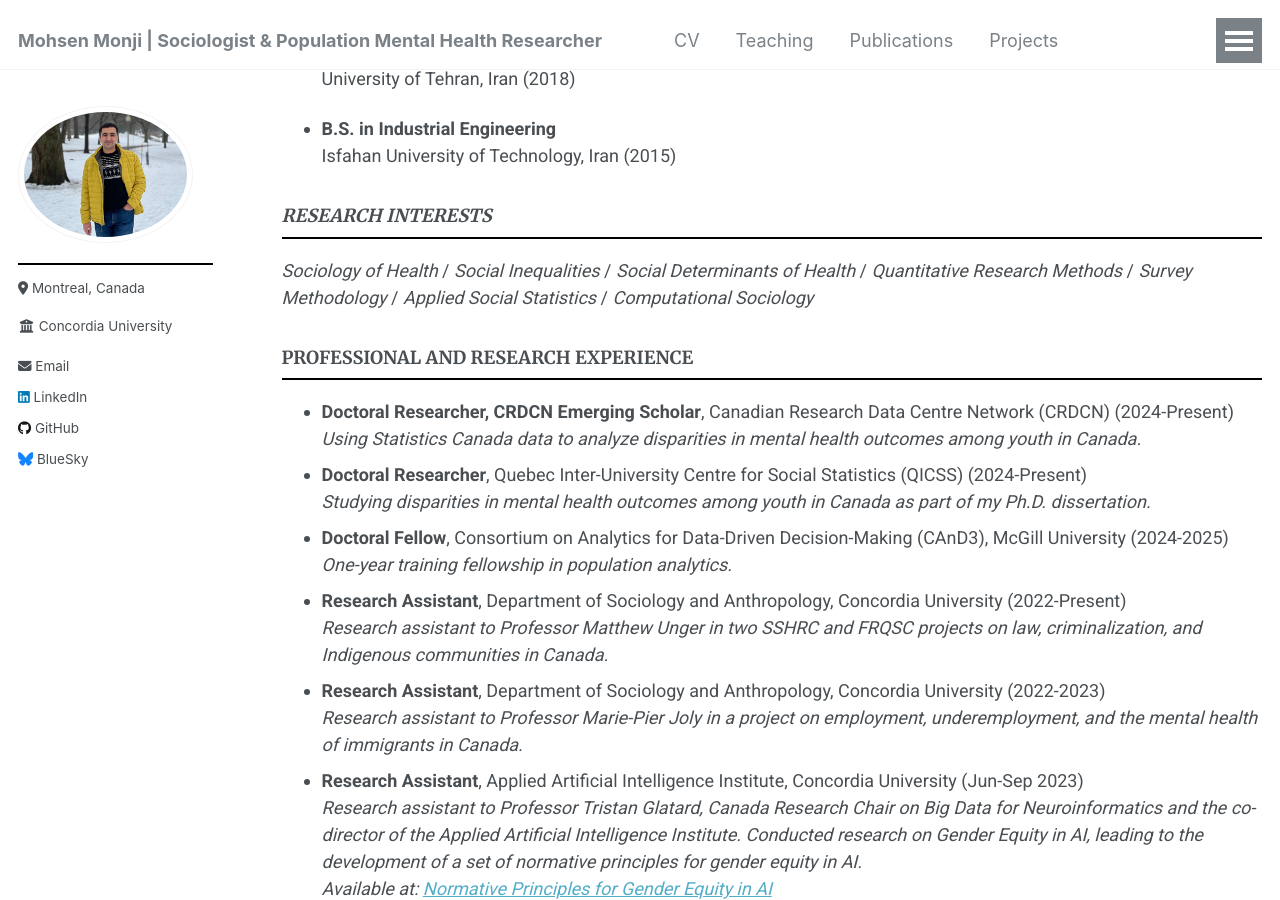
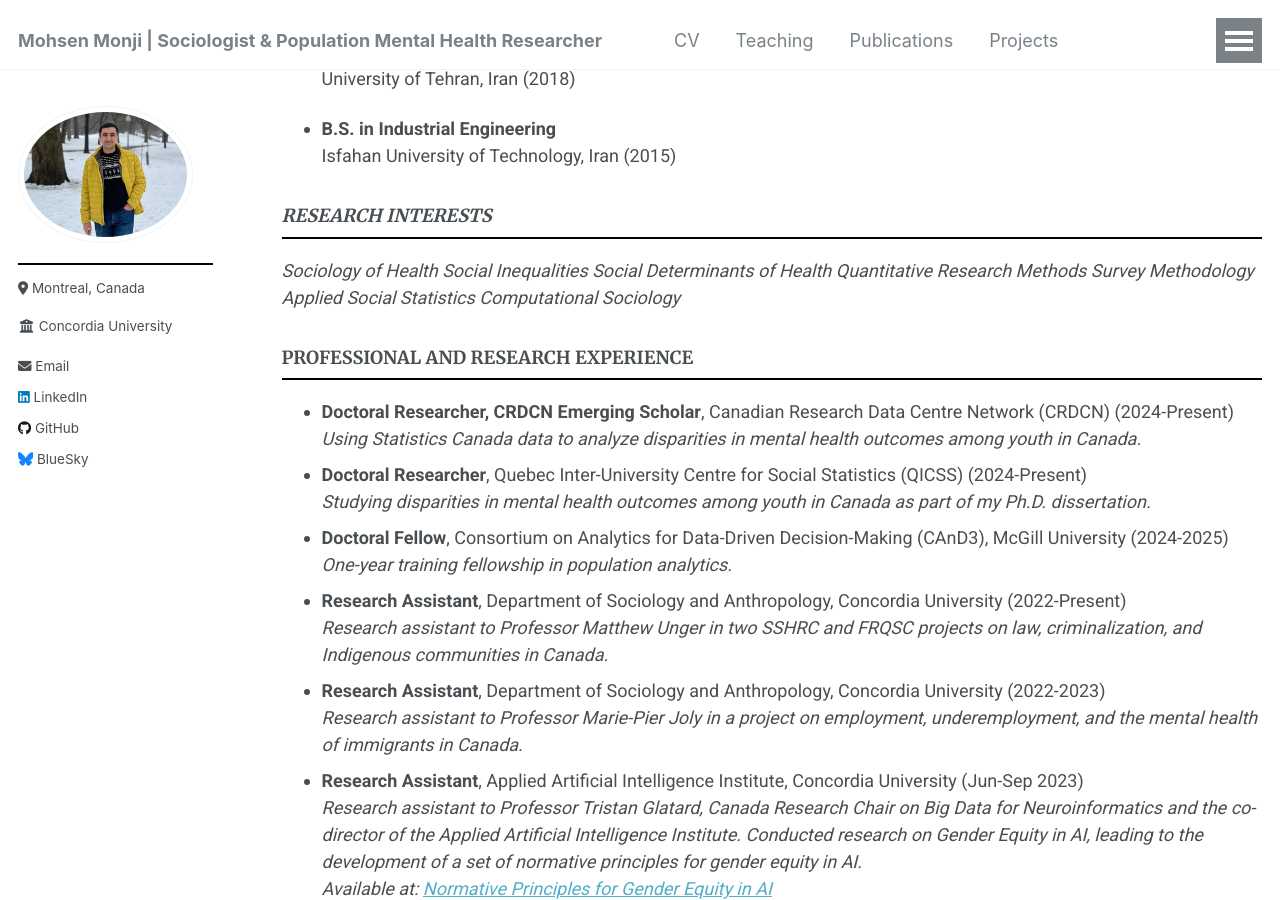
Before and after one commit to Mohsnmonji/mohsnmonji.github.io, a Jekyll site: the page built from _pages/Curriculum Vitae.md, in a window 1280 px wide and 900 px high, scrolled down 391 px. Built offline with Jekyll 4.4.1, drawn with Linux system fonts in a browser that asks for light colours.

```diff
--- a/_pages/Curriculum Vitae.md
+++ b/_pages/Curriculum Vitae.md
@@ -30,9 +30,9 @@ redirect_from:
 - **B.S. in Industrial Engineering**
   Isfahan University of Technology, Iran (2015)
 
+### *RESEARCH INTERESTS*
+*Sociology of Health* *Social Inequalities* *Social Determinants of Health* *Quantitative Research Methods* *Survey Methodology* *Applied Social Statistics* *Computational Sociology*
 
-### *RESEARCH INTERESTS*
-*Sociology of Health* / *Social Inequalities* / *Social Determinants of Health* / *Quantitative Research Methods* / *Survey Methodology* / *Applied Social Statistics* / *Computational Sociology*
 
 ### PROFESSIONAL AND RESEARCH EXPERIENCE
 - **Doctoral Researcher, CRDCN Emerging Scholar**, Canadian Research Data Centre Network (CRDCN) (2024-Present)
```
